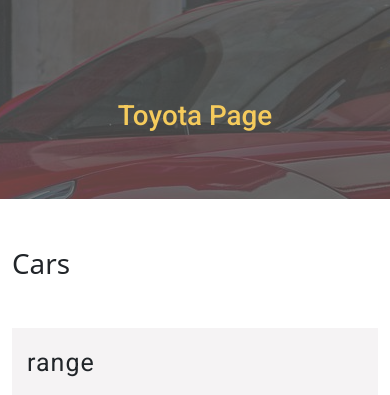
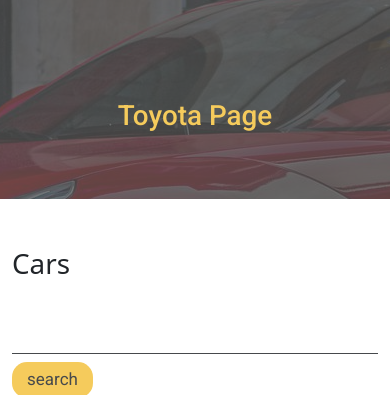
Before and after one commit to georgespicy/car-rental, a Django app: page /cars/ in a window 390 px wide. Shown: the part 80-475 px from the top of the page. Run offline with Django 3.2, Linux system fonts and the light colour scheme; data comes from the database, SQL or seed files in the repository; both versions use the stored data as it was after the commit; some libraries are stand-ins or nearby versions; some web fonts are replaced.

Commit message:
done creating car search

```diff
--- a/car/templates/cars/toyota.html
+++ b/car/templates/cars/toyota.html
@@ -11,7 +11,18 @@
   <div class="container">
     <div class="row">
       <h1 class="my-5">Cars</h1>
-      <div class="col-xxl-3 col-lg-3 col-md-4 col-sm-12 car-search"></div>
+      <div class="col-xxl-3 col-lg-3 col-md-4 col-sm-12 car-search">
+        <form action="" method="get">
+          <div class="row">
+            <div class="col-12 mb-2">
+              <input type="text" name="search-input" class="search-input">
+            </div>
+            <div class="col-12">
+              <input type="submit" value="search" class="search-button">
+            </div>
+          </div>
+        </form>
+      </div>
       <div class="col-xxl-9 col-lg-9 col-md-8 col-sm-12">
         <div class="row">
           {% for car in cars  %}
--- a/static/css/app.css
+++ b/static/css/app.css
@@ -349,6 +349,36 @@
 
 /* ..........................................car.............................. */
 
+.car-search{
+    height: 100px;
+}
+
+.search-button{
+    font-size: 17px;
+    font-family: roboto;
+    color: #46494c;
+    border-radius: 15px;
+    border: none;
+    padding: 5px 15px 5px 15px;
+    background-color: #f5cb5c;
+}
+
+.search-input{
+    width: 100%;
+    border: none;
+    border-bottom: #46494c 1px solid;
+    text-align: center;
+    outline: none;
+    font-size: 17px;
+    font-family: roboto;
+}
+
+.car-display{
+    height: auto;
+    width: 95%;
+    margin: auto;
+}
+
 .car-header{
     height: 70px;
     width: 100%;
@@ -367,6 +397,7 @@
 .car-img{
     height: 350px;
     width: 100%;
+    background-image: url(image/car-img1.jpg);
     background-size: cover;
     background-position: center;
 }
```
Also changed, not shown: db.sqlite3.
